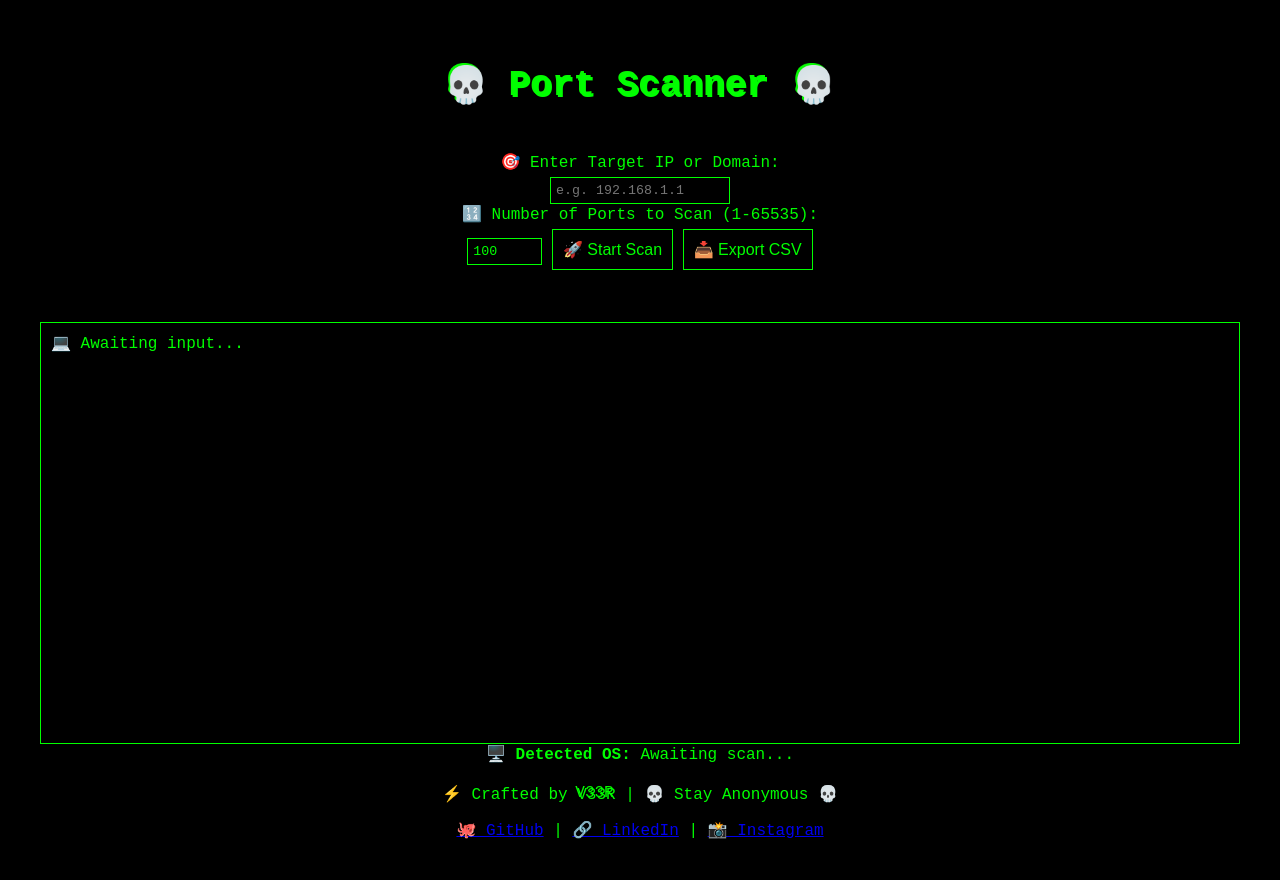
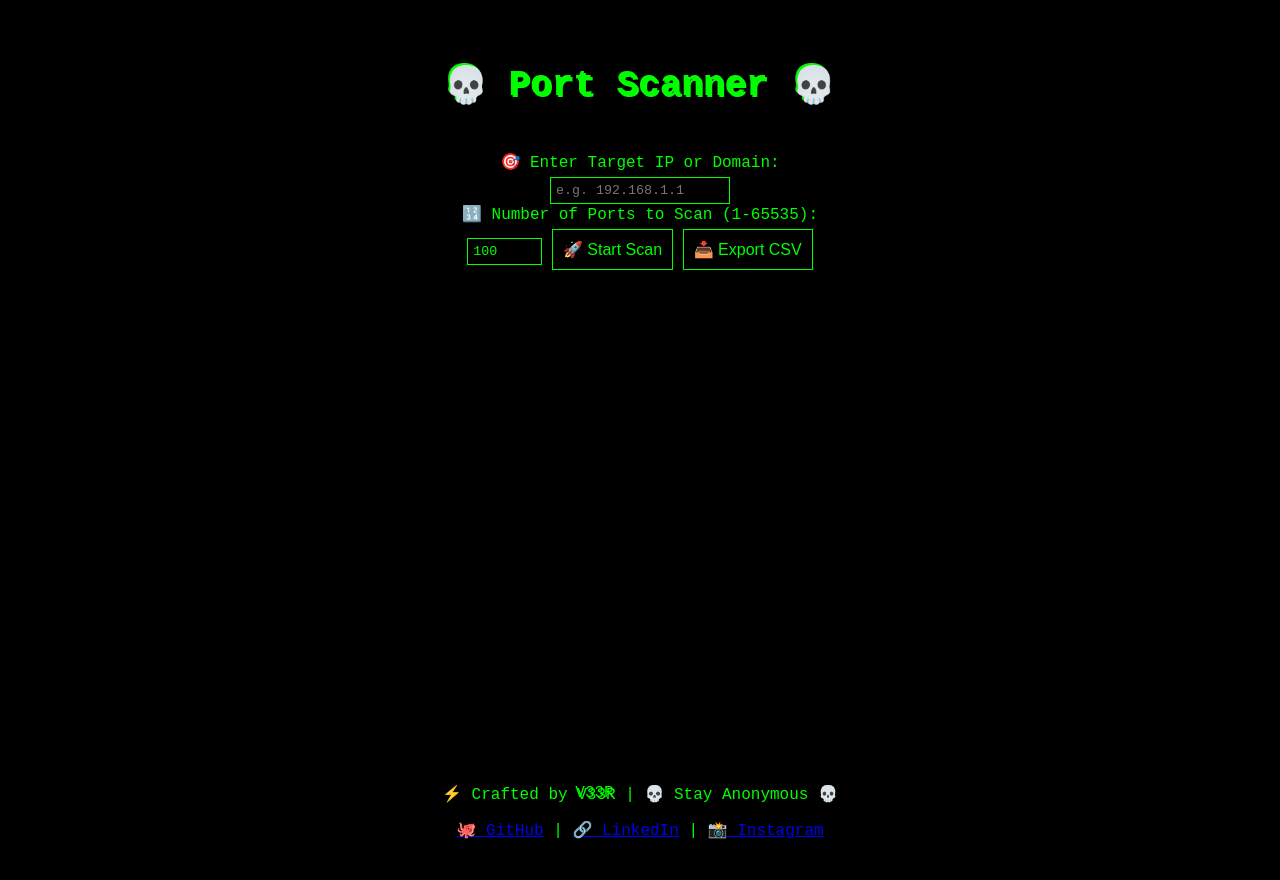
Before and after one commit to VeerDev-hub/port-scanner-webapp, a Flask app: page / in a window 1280 px wide. Run offline with Flask 3, Linux system fonts and the light colour scheme.

Commit message:
Add files via upload

```diff
--- a/templates/index.html
+++ b/templates/index.html
@@ -20,8 +20,7 @@
         <button onclick="exportToCSV()" class="btn">📥 Export CSV</button>
     </div>
 
-    <div id="output" class="output-box">💻 Awaiting input...</div>
-    <div id="os-detection" class="output-box">🖥️ <strong>Detected OS:</strong> Awaiting scan...</div>
+    <div id="output" class="output-box" style="display: none;">💻 Awaiting input...</div>
 
     <footer>
         <p class="hacker-text">⚡ Crafted by <span class="glitch">V33R</span> | 💀 Stay Anonymous 💀</p>
```
